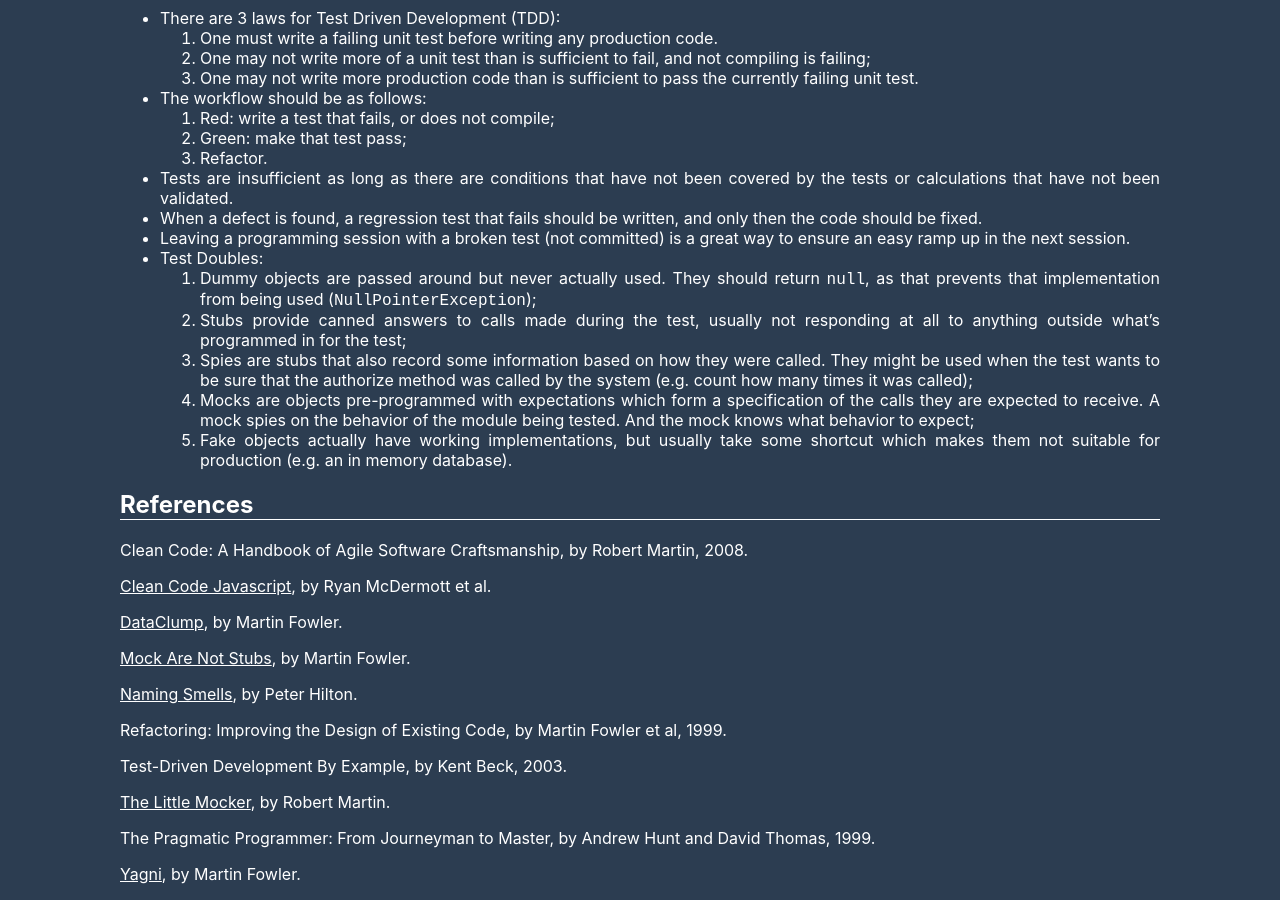
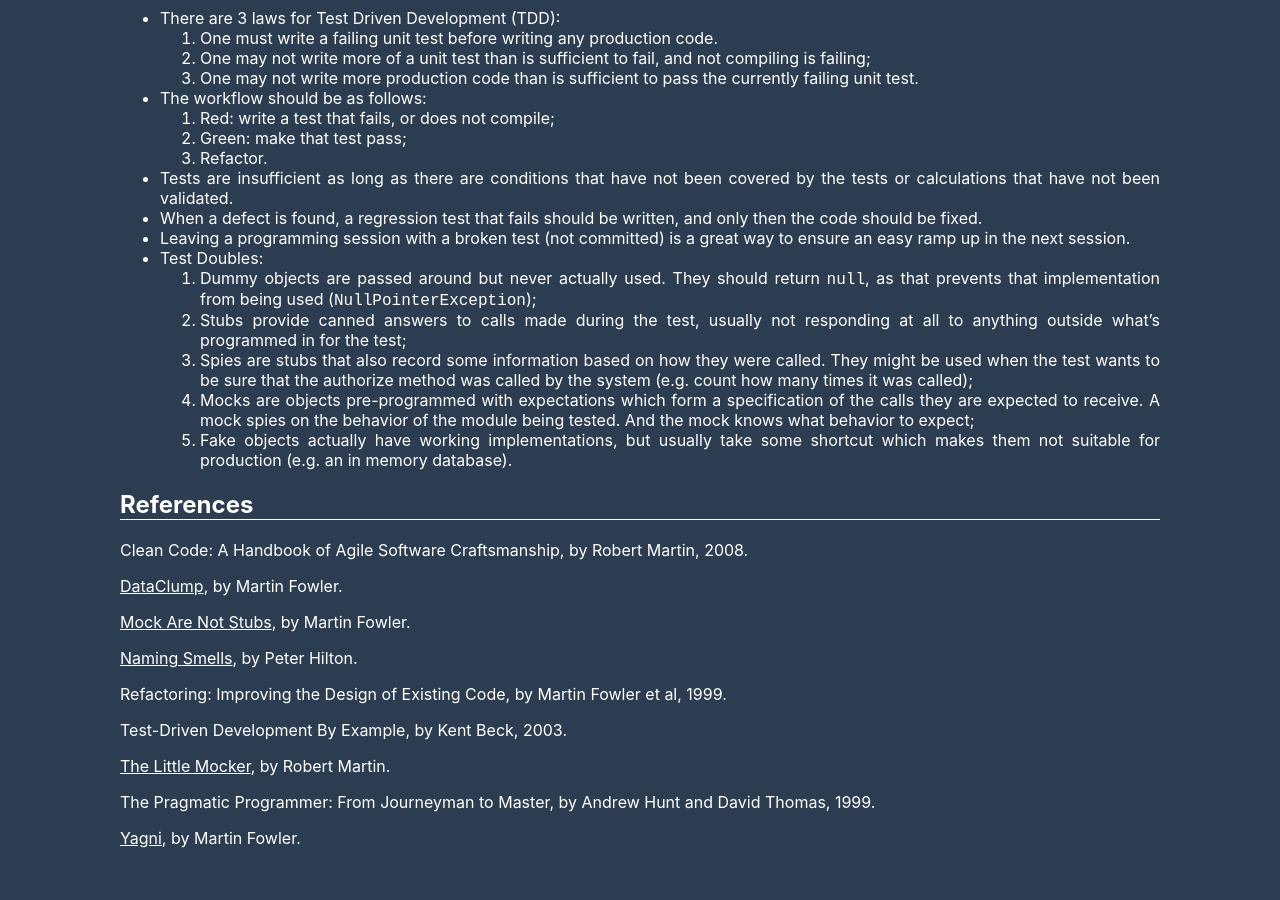
Before and after one commit to brunoroque06/brunoroque06.github.io, a Jekyll site: the page built from _pages/code-mastery.md, in a window 1280 px wide and 900 px high, scrolled down 2547 px. Built offline with Jekyll 4.4.1, drawn with Linux system fonts in a browser that asks for light colours; after the commit the page ends 3411 px from its top, so only the background shows below that.

Commit message:
Remove unused reference

```diff
--- a/_pages/code-mastery.md
+++ b/_pages/code-mastery.md
@@ -108,8 +108,6 @@
 
 Clean Code: A Handbook of Agile Software Craftsmanship, by Robert Martin, 2008.
 
-[Clean Code Javascript](https://github.com/ryanmcdermott/clean-code-javascript), by Ryan McDermott et al.
-
 [DataClump](https://martinfowler.com/bliki/DataClump.html), by Martin Fowler.
 
 [Mock Are Not Stubs](https://martinfowler.com/articles/mocksArentStubs.html), by Martin Fowler.
```
